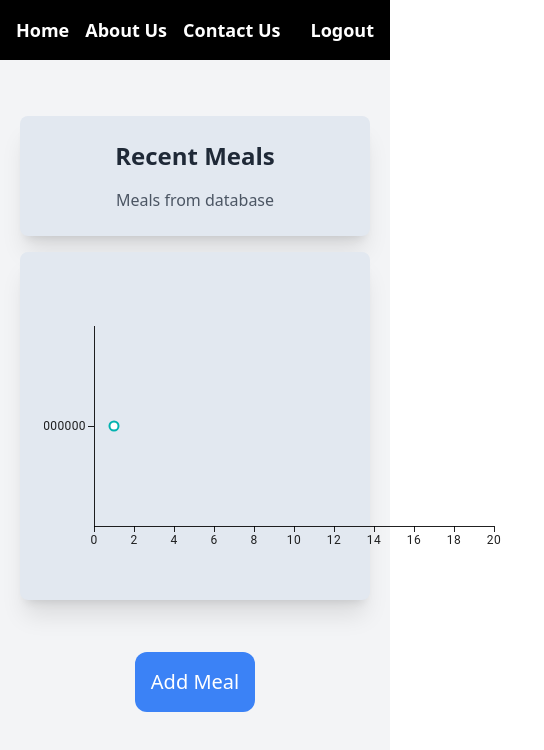
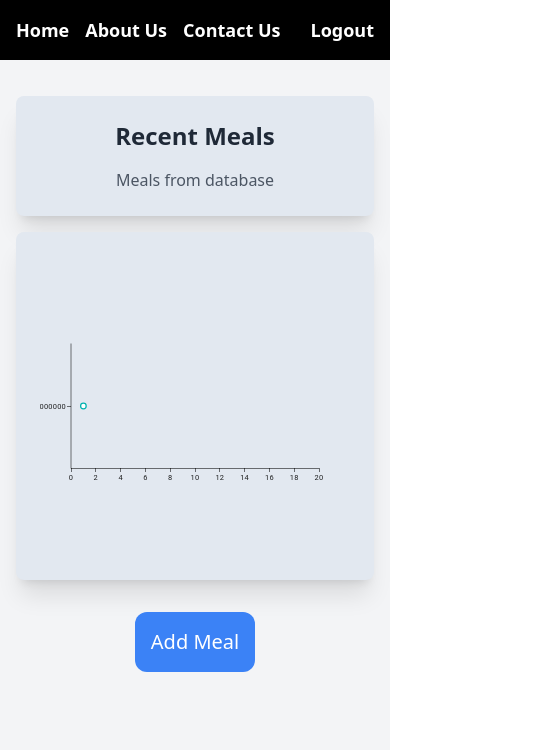
Before and after one commit to kolarvasek/stravnicek, a React (Vite) app: page / in a window 390 px wide. Shown: the top 750 px of the page, 544 px wide, since content can reach past the window. Built offline with nearby package versions, Linux system fonts and the light colour scheme.

Commit message:
Made Calories responsive

```diff
--- a/src/components/Calories.jsx
+++ b/src/components/Calories.jsx
@@ -12,11 +12,12 @@ const Calories = () => {
   }, [kalorie]);
 
   return (
-    <div className="bg-gray-100 h-screen">
+    <div className="bg-gray-100 min-h-screen">
   <Navbar />
-      <div className="pt-24">
-        <div className="grid grid-cols-1 lg:grid-cols-2 gap-4 p-5">
-          <div className="container shadow-xl hover:shadow-2xl transition-all duration-300 ease-in-out p-6 rounded-lg bg-slate-200 max-h-96">
+  <div className="pt-24 px-4 md:px-8">
+    <div className="grid grid-cols-1 sm:grid-cols-1 md:grid-cols-2 gap-4">
+      {/* Recent Meals Section */}
+      <div className="shadow-xl hover:shadow-2xl transition-all duration-300 ease-in-out p-6 rounded-lg bg-slate-200 max-h-96">
         <h3 className="text-center text-2xl font-semibold text-gray-800 mb-4">
           Recent Meals
         </h3>
@@ -24,18 +25,23 @@ const Calories = () => {
           <p className="text-center text-gray-600">Meals from database</p>
         </div>
       </div>
-          <div className="container shadow-xl hover:shadow-2xl transition-all duration-300 ease-in-out p-6 rounded-lg bg-slate-200 max-h-96">
+
+      {/* Line Chart Section */}
+      <div className="shadow-xl hover:shadow-2xl transition-all duration-300 ease-in-out p-6 rounded-lg bg-slate-200 max-h-96">
+        <div className="flex justify-center">
           <LineChart
             xAxis={[{ data: Array.from({ length: 20 }, (_, i) => i + 1) }]}
             series={[{ data: chartKalorie }]}
-              width={500}
+            width={500} // Adjusted for responsiveness
             height={300}
           />
+        </div>
       </div>
     </div>
     <LogInfo />
   </div>
 </div>
+
   );
 };
 
```
Lines whose indentation alone changed are shown as unchanged.
